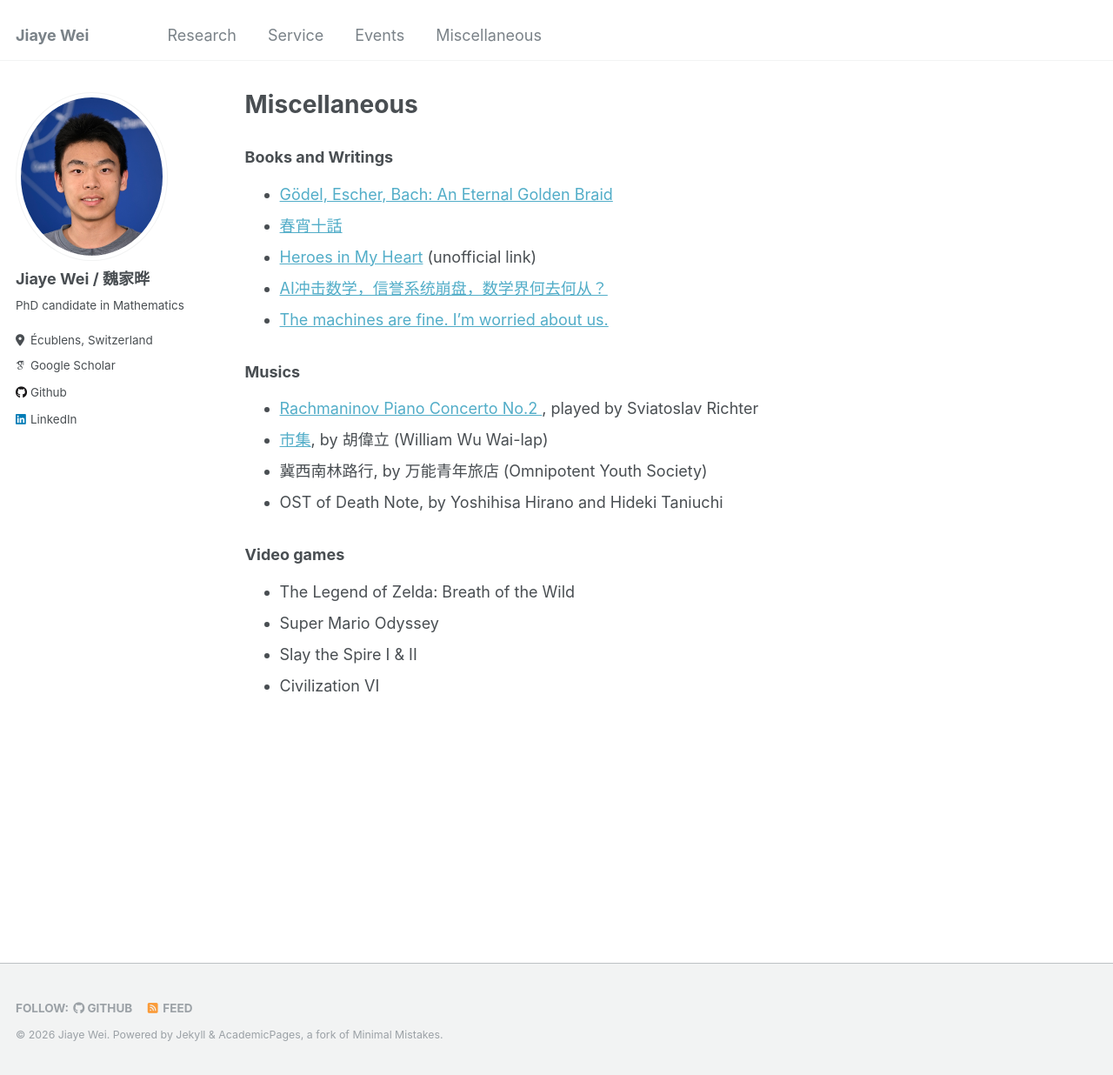
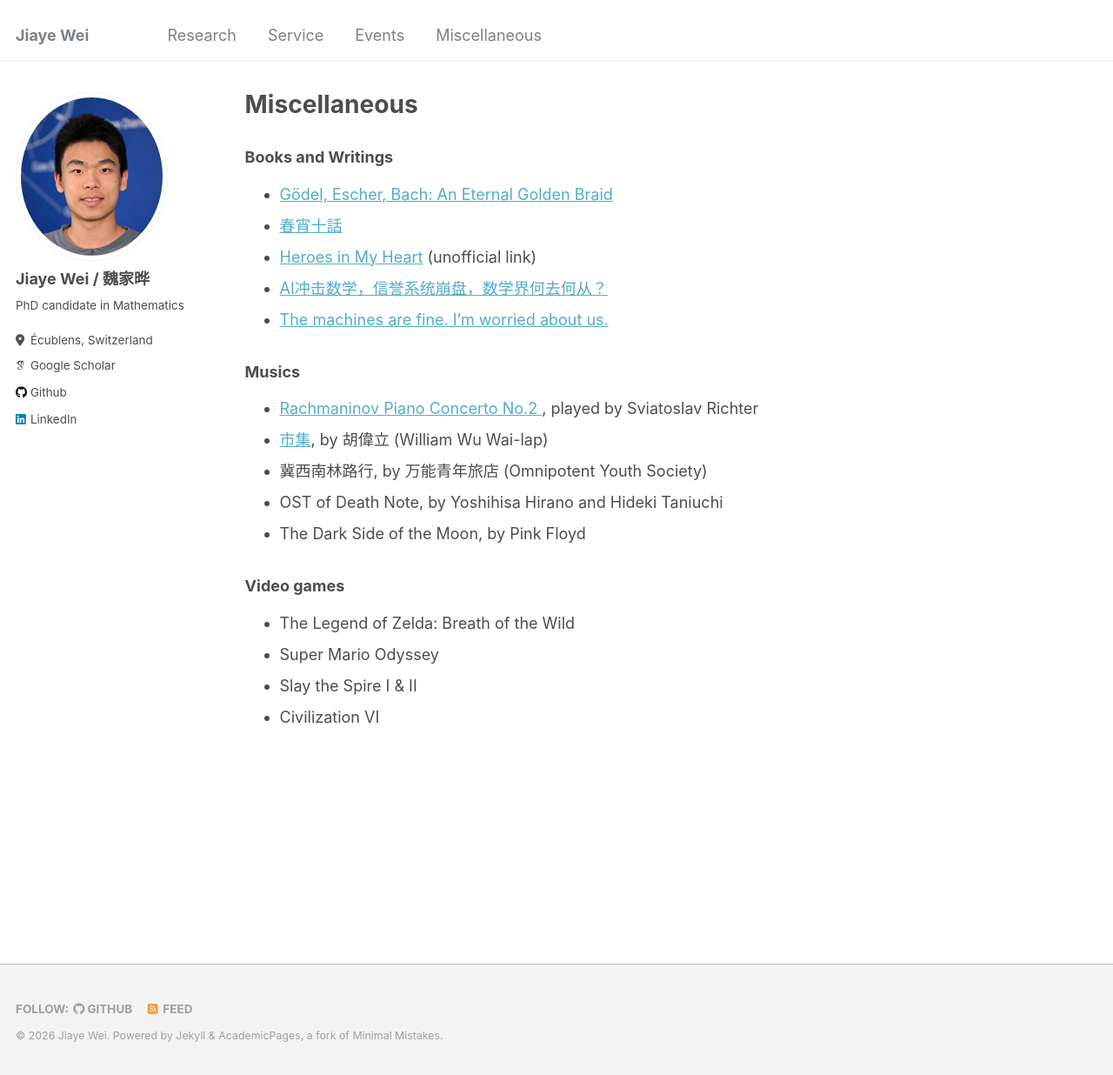
Before and after one commit to jiaye-W/jiaye-W.github.io, a Jekyll site: the page built from _pages/miscellaneous.md, in a window 1280 px wide and 1236 px high. Shown: the whole window at 87% size. Built offline with Jekyll 4.4.1, drawn with Linux system fonts in a browser that asks for light colours; some web fonts are replaced.

Commit message:
ajouter
misc

```diff
--- a/_pages/miscellaneous.md
+++ b/_pages/miscellaneous.md
@@ -27,6 +27,7 @@ A collection of memorable photos of mine: under constructions. -->
 - [市集](https://www.youtube.com/watch?v=LUbg-bwq03E), by 胡偉立 (William Wu Wai-lap)
 - 冀西南林路行, by 万能青年旅店 (Omnipotent Youth Society)
 - OST of Death Note, by Yoshihisa Hirano and Hideki Taniuchi
+- The Dark Side of the Moon, by Pink Floyd
 
 <!-- ### Algorithms
 - Gale-Shapley algorithm
```
